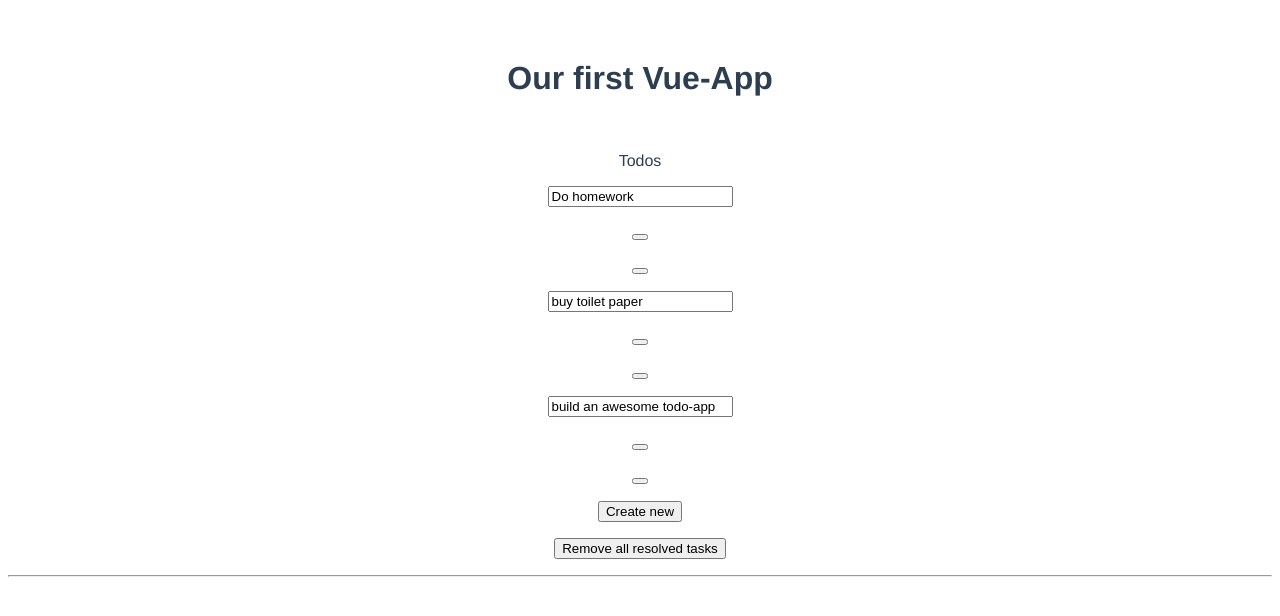
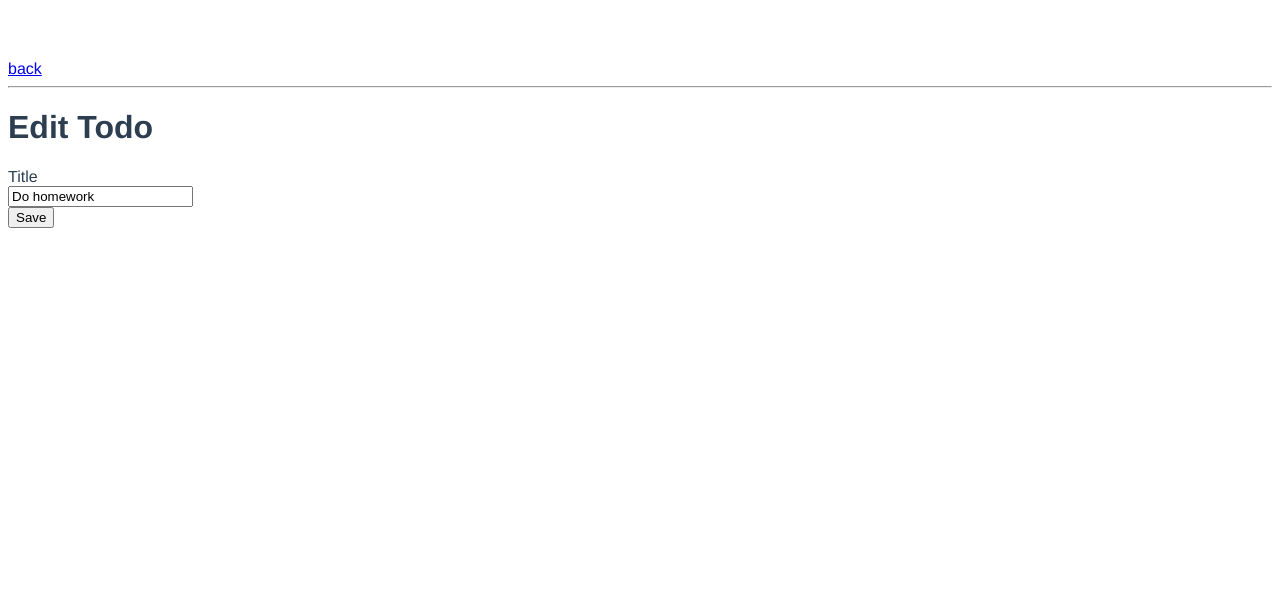
Before and after one commit to janein/vue-todo-app, a Vue app: page /#/edit/0 in a window 1280 px wide. Shown: the top 616 px of the page. Built offline with nearby package versions, Linux system fonts and the light colour scheme.

Commit message:
Add router and detail page

```diff
--- a/package.json
+++ b/package.json
@@ -15,6 +15,7 @@
   },
   "dependencies": {
     "vue": "^2.5.2",
+    "vue-router": "3.0.1",
     "vuex": "3.0.1"
   },
   "devDependencies": {
--- a/src/App.vue
+++ b/src/App.vue
@@ -1,10 +1,8 @@
 <template>
   <div id="app">
-  <div class="container">
-    <h1>Our first Vue-App</h1>
-    <br>
-    <TodoList/>
-  </div>
+    <div class="container">
+      <router-view></router-view>
+    </div>
   </div>
 </template>
 
@@ -24,7 +22,6 @@ export default {
   font-family: "Avenir", Helvetica, Arial, sans-serif;
   -webkit-font-smoothing: antialiased;
   -moz-osx-font-smoothing: grayscale;
-  text-align: center;
   color: #2c3e50;
   margin-top: 60px;
 }
--- /dev/null
+++ b/src/components/EditTodo.vue
@@ -0,0 +1,95 @@
+<template>
+  <div>
+    <h1 class="title">{{headline}}</h1>
+    <form v-if="todo" @submit.prevent="onSubmit">
+      <div class="field">
+        <label class="label" for="title">Title</label>
+        <div class="control">
+          <input class="input" type="text" placeholder="What whould I do?" v-model="todo.title" />
+        </div>
+      </div>
+      <button type="submit" class="button"
+        :class="{
+          'is-success': isNew,
+          'is-primary': !isNew
+        }"
+      >
+        <span class="icon is-small">
+          <i class="fa fa-plus" v-if="isNew"></i>
+          <i class="fa fa-save" v-else></i>
+        </span>
+        <span>Save</span>
+      </button>
+    </form>
+  </div>
+</template>
+
+<script>
+import { mapMutations, mapGetters } from "vuex";
+
+export default {
+  name: "TodoItem",
+  computed: {
+    ...mapGetters({
+      todosCount: "todosCount"
+    }),
+    headline() {
+      return this.isNew ? "New Todo" : "Edit Todo";
+    }
+  },
+  data() {
+    return {
+      todo: null
+    };
+  },
+  props: {
+    index: Number,
+    isNew: Boolean
+  },
+  methods: {
+    ...mapMutations({
+      create: "createTodo"
+    }),
+    onSubmit() {
+      if (this.isNew) {
+        this.create(this.todo);
+        this.$nextTick(() => {
+          const idx = this.todosCount - 1;
+          this.$router.replace({
+            name: "detail",
+            params: {
+              idx
+            }
+          });
+        });
+      } else {
+        this.$store.commit("updateTodo", {
+          idx: this.index,
+          todo: this.todo
+        });
+      }
+    }
+  },
+  mounted() {
+    this.todo = this.isNew
+      ? {
+          title: ""
+        }
+      : this.$store.getters["todoByIdx"](this.index);
+  }
+};
+</script>
+
+<!-- Add "scoped" attribute to limit CSS to this component only -->
+<style scoped>
+.item--done input {
+  text-decoration: line-through;
+}
+.item__field {
+  width: 100%;
+}
+
+.item__input {
+  flex-grow: 1;
+}
+</style>
--- a/src/components/TodoItem.vue
+++ b/src/components/TodoItem.vue
@@ -13,9 +13,14 @@
         >
           <span class="icon is-small">
             <i class="fas fa-ban" v-if="item.done"></i>
-            <i class="fas fa-check" v-else="item.done"></i>
+            <i class="fas fa-check" v-else></i>
           </span>
         </button>
+      </p>
+      <p class="control">
+        <router-link :to="{name: 'detail', params: {idx: index}}" class="button is-warning is-outlined is-medium">
+          <span class="icon is-small"><i class="fas fa-pen"></i></span>
+        </router-link>
       </p>
       <p class="control">
         <button @click="remove(index)" class="button is-danger is-outlined is-medium">
--- a/src/components/TodoList.vue
+++ b/src/components/TodoList.vue
@@ -1,11 +1,8 @@
 <template>
-  <div>
   <div class="columns is-mobile is-centered">
     <div class="column is-full-mobile is-two-thirds-tablet is-half-desktop">
       <nav class="panel">
-          <p class="panel-heading">
-            Todos
-          </p>
+        <p class="panel-heading">Todos</p>
         <TodoItem
           v-for="(item, index) of items"
           :item="item"
@@ -17,18 +14,14 @@
           <div class="panel-block">
             <div class="field is-grouped">
               <p class="control">
-                  <button @click.prevent="createNew" class="button is-primary">
-                    <span class="icon is-small">
-                      <i class="fas fa-plus"></i>
-                    </span>
+                <router-link :to="{name: 'new'}" class="button is-primary">
+                  <span class="icon is-small"><i class="fas fa-plus"></i></span>
                   <span>Create new</span>
-                  </button>
+                </router-link>
               </p>
               <p class="control">
                 <button @click.prevent="removeDone" class="button is-danger is-outlined">
-                    <span class="icon is-small">
-                      <i class="fas fa-trash"></i>
-                    </span>
+                  <span class="icon is-small"><i class="fas fa-trash"></i></span>
                   <span>Remove all resolved tasks</span>
                 </button>
               </p>
@@ -36,12 +29,6 @@
           </div>
       </nav>
     </div>
-    </div>
-      <hr/>
-      <br>
-
-    <br><br>
-
   </div>
 </template>
 
--- a/src/main.js
+++ b/src/main.js
@@ -1,15 +1,17 @@
 // The Vue build version to load with the `import` command
 // (runtime-only or standalone) has been set in webpack.base.conf with an alias.
-import Vue from 'vue';
-import App from './App';
-import store from './store';
+import Vue from "vue";
+import App from "./App";
+import store from "./store";
+import router from "./router";
 
 Vue.config.productionTip = false;
 
 /* eslint-disable no-new */
 new Vue({
-  el: '#app',
+  el: "#app",
   components: { App },
-  template: '<App/>',
-  store,
+  template: "<App/>",
+  router,
+  store
 });
--- /dev/null
+++ b/src/pages/detail.vue
@@ -0,0 +1,36 @@
+<template>
+  <div>
+    <div class="columns is-mobile is-centered">
+      <div class="column is-full-mobile is-two-thirds-tablet is-half-desktop">
+        <router-link :to="{name: 'overview'}" class="button is-outlined is-small is-primary">
+          <span class="icon is-small"><i class="fa fa-long-arrow-alt-left"></i></span>
+          <span>back</span>
+        </router-link>
+        <hr/>
+        <EditTodo :index="index" :is-new="isNew" />
+      </div>
+    </div>
+  </div>
+</template>
+
+<script>
+import EditTodo from "../components/EditTodo";
+
+export default {
+  name: "DetailPage",
+  components: {
+    EditTodo
+  },
+  computed: {
+    index() {
+      return Number(this.$route.params.idx);
+    },
+    isNew() {
+      return !(this.index >= 0);
+    }
+  },
+  data() {
+    return {};
+  }
+};
+</script>
--- /dev/null
+++ b/src/pages/overview.vue
@@ -0,0 +1,19 @@
+<template>
+  <div>
+    <TodoList/>
+  </div>
+</template>
+
+<script>
+import TodoList from "../components/TodoList";
+
+export default {
+  name: "OverviewPage",
+  components: {
+    TodoList
+  },
+  data() {
+    return {};
+  }
+};
+</script>
--- /dev/null
+++ b/src/router/index.js
@@ -0,0 +1,30 @@
+import Vue from "vue";
+import VueRouter from "vue-router";
+import OverviewPage from "../pages/overview";
+import DetailPage from "../pages/detail";
+
+Vue.use(VueRouter);
+
+const routes = [
+  {
+    path: "/",
+    name: "overview",
+    component: OverviewPage
+  },
+  {
+    path: "/new",
+    name: "new",
+    component: DetailPage
+  },
+  {
+    path: "/edit/:idx",
+    name: "detail",
+    component: DetailPage
+  }
+];
+
+const router = new VueRouter({
+  routes
+});
+
+export default router;
--- a/src/store/getters.js
+++ b/src/store/getters.js
@@ -1,3 +1,11 @@
-export const todos = function(state) {
+export const todos = state => {
   return state.todos;
 };
+
+export const todoByIdx = state => idx => {
+  return state.todos[idx];
+};
+
+export const todosCount = state => {
+  return state.todos.length;
+};
--- a/src/store/mutations.js
+++ b/src/store/mutations.js
@@ -1,16 +1,16 @@
-import Vue from 'vue';
+import Vue from "vue";
 
 export const addTodo = state => {
   state.todos.push({
-    title: '',
-    done: false,
+    title: "",
+    done: false
   });
 };
 
 export const toggleTodoState = (state, idx) => {
   Vue.set(state.todos, idx, {
     ...state.todos[idx],
-    done: !state.todos[idx].done,
+    done: !state.todos[idx].done
   });
 };
 
@@ -25,3 +25,7 @@ export const removeResolvedTodos = state => {
 export const removeTodo = (state, idx) => {
   state.todos.splice(idx, 1);
 };
+
+export const createTodo = (state, todo) => {
+  state.todos.push(todo);
+};
```
Lines whose indentation alone changed are shown as unchanged.
